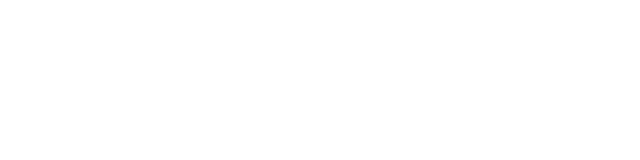
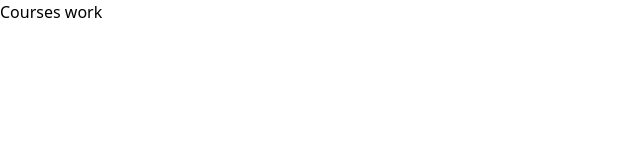
Before and after one commit to khanhtl/nuxt-beginner, a Nuxt app: page /courses in a window 1280 px wide. Before the commit this address had no page. Shown: the top 160 px of the page, without its empty margins (0-640 px from the left). Built offline with nearby package versions, Linux system fonts and the light colour scheme.

Commit message:
file base routing

```diff
--- /dev/null
+++ b/pages/courses.vue
@@ -0,0 +1,4 @@
+
+<template>
+Courses work
+</template>
```
